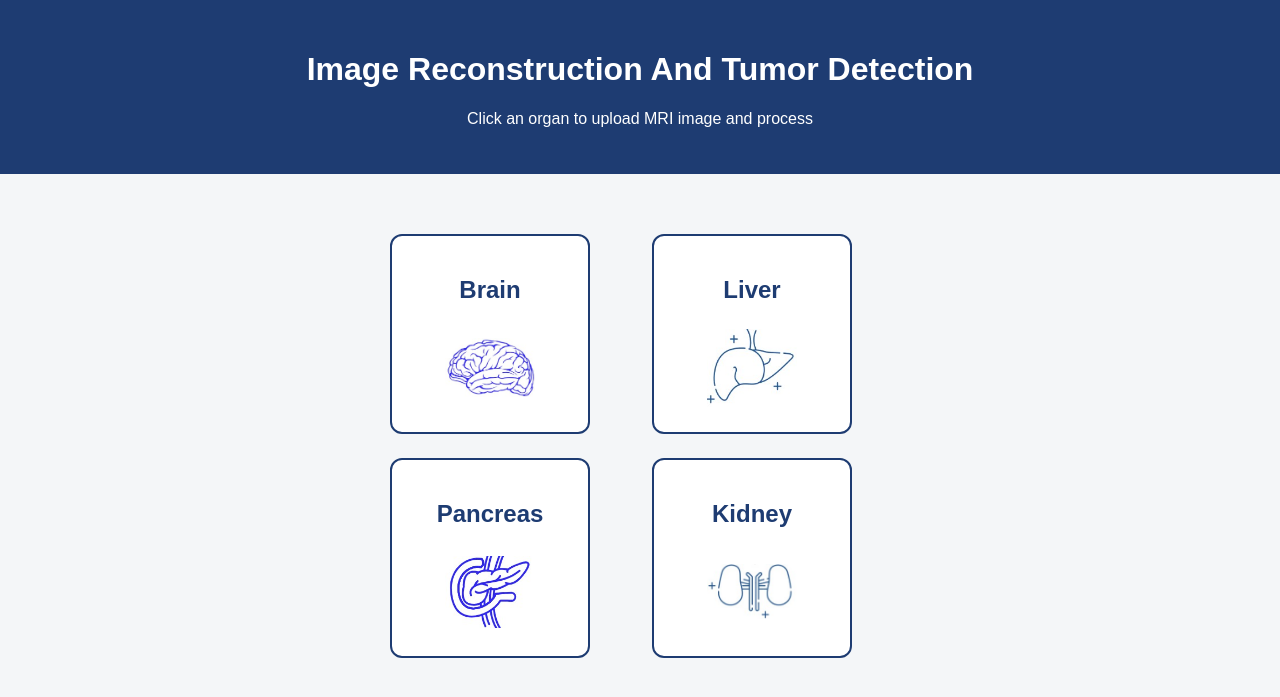
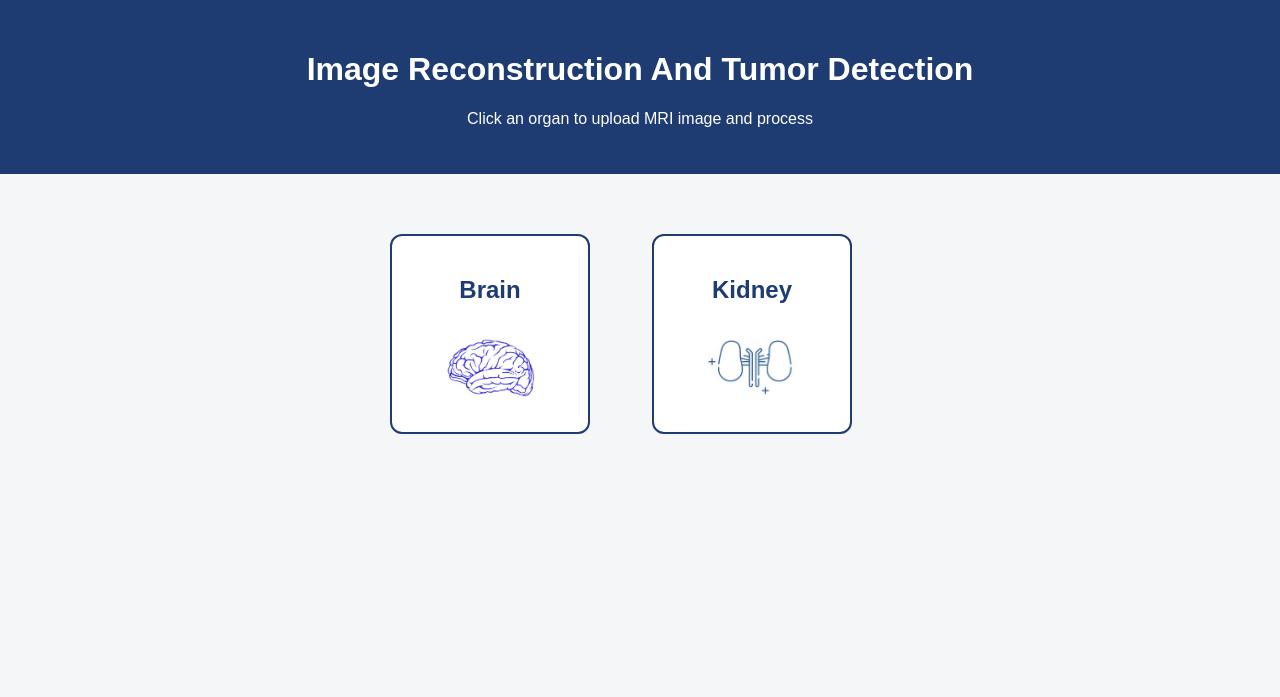
Before and after one commit to Maithiliii/Frontend, a Flask app: page / in a window 1280 px wide. Shown: the top 697 px of the page. Run offline with Flask 3, Linux system fonts and the light colour scheme.

Commit message:
Update index.html

```diff
--- a/templates/index.html
+++ b/templates/index.html
@@ -17,14 +17,6 @@
         <h2>Brain</h2>
         <img src="{{ url_for('static', filename='images/brain.jpg') }}" alt="Brain">
     </a>
-    <a href="/upload/liver" class="organ-box">
-        <h2>Liver</h2>
-        <img src="{{ url_for('static', filename='images/liver.jpg') }}" alt="Liver">
-    </a>
-    <a href="/upload/pancreas" class="organ-box">
-        <h2>Pancreas</h2>
-        <img src="{{ url_for('static', filename='images/pancreas.jpg') }}" alt="Pancreas">
-    </a>
     <a href="/upload/kidney" class="organ-box">
         <h2>Kidney</h2>
         <img src="{{ url_for('static', filename='images/kidney.jpg') }}" alt="Kidney">
```
